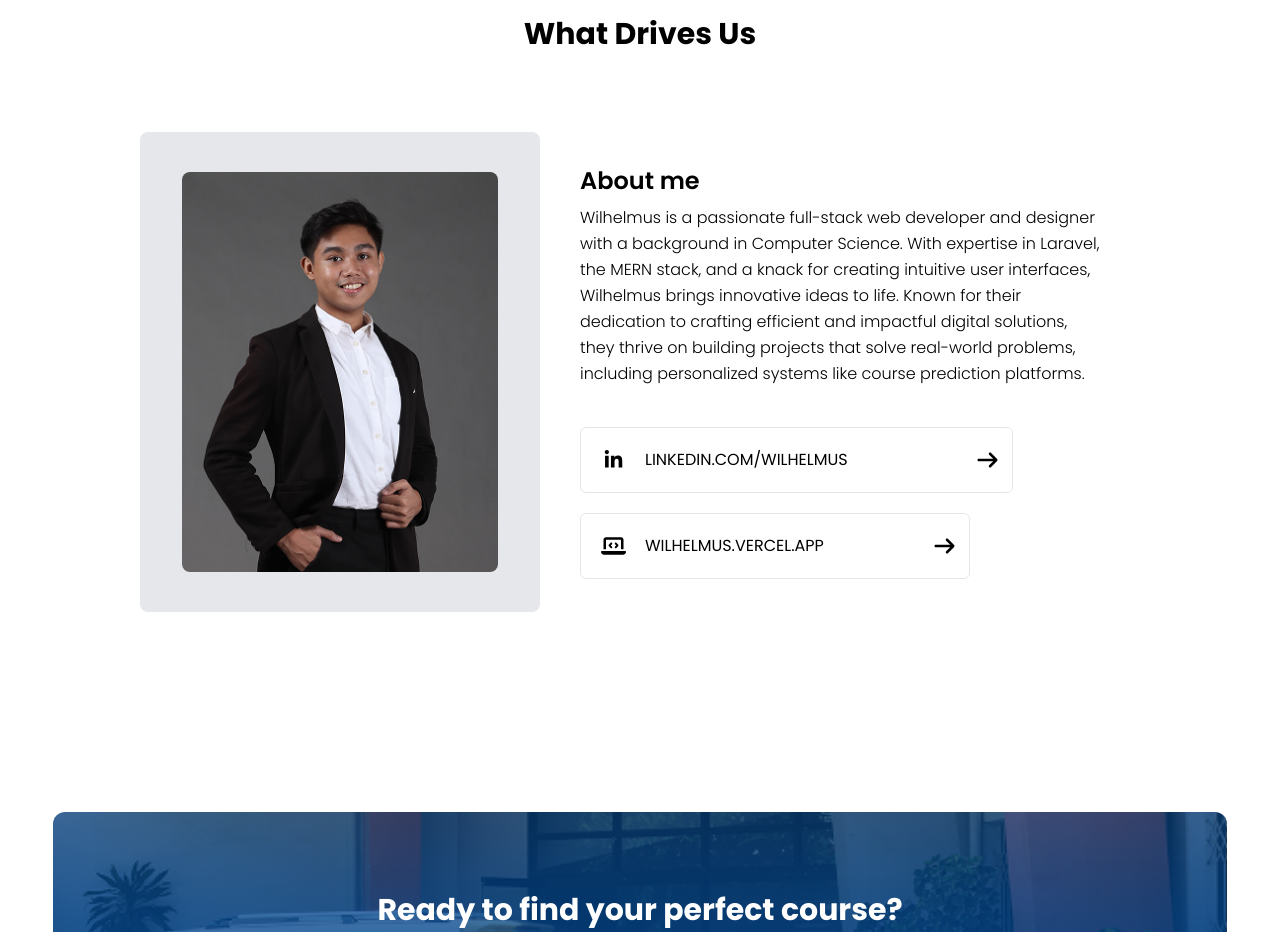
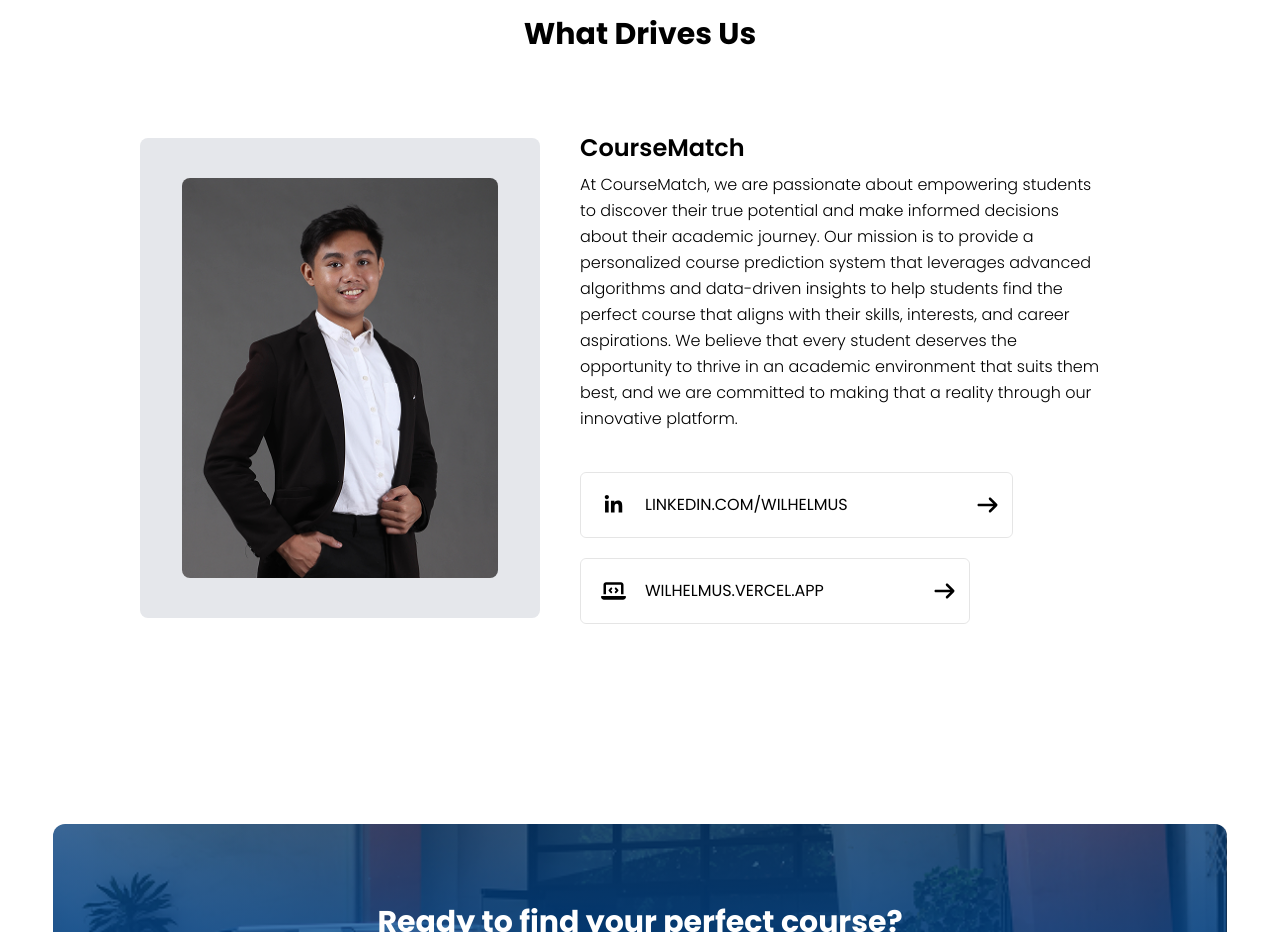
Before and after one commit to wilhelmusolejr/coursematch, a React (Vite) app in the folder client/: page / in a window 1280 px wide. Shown: the part 2660-3592 px from the top of the page. Built offline with nearby package versions, Linux system fonts and the light colour scheme; no server answers.

Commit message:
refactor: modify about us information and add https in url.

```diff
--- a/client/src/pages/Home.jsx
+++ b/client/src/pages/Home.jsx
@@ -203,16 +203,18 @@ function App() {
             <div className="lg:w-6/12 flex flex-col gap-10 items-center justify-center  ">
               {/* about me */}
               <div className="px-10 mb-10 md:w-10/12 lg:w-full md:m-auto lg:m-0 ">
-                <h3 className="text-2xl mb-2 font-semibold ">About me</h3>
+                <h3 className="text-2xl mb-2 font-semibold ">CourseMatch</h3>
                 <p className="text-secondary font-light leading-relaxed ">
-                  Wilhelmus is a passionate full-stack web developer and
-                  designer with a background in Computer Science. With expertise
-                  in Laravel, the MERN stack, and a knack for creating intuitive
-                  user interfaces, Wilhelmus brings innovative ideas to life.
-                  Known for their dedication to crafting efficient and impactful
-                  digital solutions, they thrive on building projects that solve
-                  real-world problems, including personalized systems like
-                  course prediction platforms.
+                  At CourseMatch, we are passionate about empowering students to
+                  discover their true potential and make informed decisions
+                  about their academic journey. Our mission is to provide a
+                  personalized course prediction system that leverages advanced
+                  algorithms and data-driven insights to help students find the
+                  perfect course that aligns with their skills, interests, and
+                  career aspirations. We believe that every student deserves the
+                  opportunity to thrive in an academic environment that suits
+                  them best, and we are committed to making that a reality
+                  through our innovative platform.
                 </p>
               </div>
 
@@ -221,7 +223,7 @@ function App() {
                 {/*  */}
                 <BoxLinkItem
                   faIcon={faLinkedinIn}
-                  pathUrl="linkedin.com/wilhelmus"
+                  pathUrl="https://linkedin.com/wilhelmus"
                   pathName="linkedin.com/wilhelmus"
                   className="md:w-10/12"
                 />
@@ -229,26 +231,12 @@ function App() {
                 {/*  */}
                 <BoxLinkItem
                   faIcon={faLaptopCode}
-                  pathUrl="linkedin.com/wilhelmus"
+                  pathUrl="https://wilhelmus.vercel.app"
                   pathName="wilhelmus.vercel.app"
                   className="md:w-10/12 xl:w-9/12"
                 />
               </div>
             </div>
-          </div>
-
-          <div className="hidden">
-            <p className="text-secondary font-light leading-relaxed text-center w-8/12 mx-auto">
-              At CourseMatch, we are passionate about empowering students to
-              discover their true potential and make informed decisions about
-              their academic journey. Our mission is to provide a personalized
-              course prediction system that leverages advanced algorithms and
-              data-driven insights to help students find the perfect course that
-              aligns with their skills, interests, and career aspirations. We
-              believe that every student deserves the opportunity to thrive in
-              an academic environment that suits them best, and we are committed
-              to making that a reality through our innovative platform.
-            </p>
           </div>
         </div>
       </div>
```
